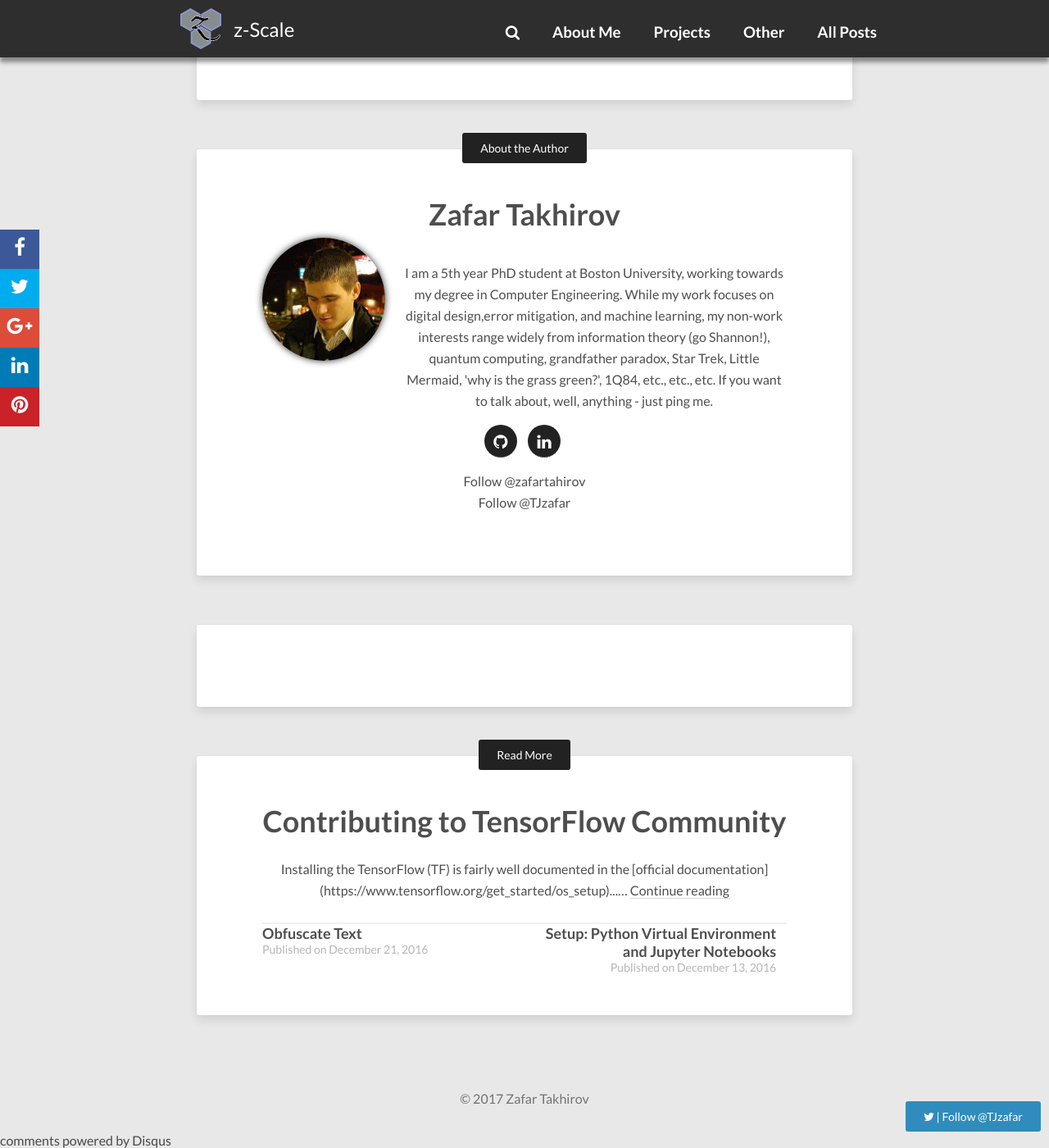
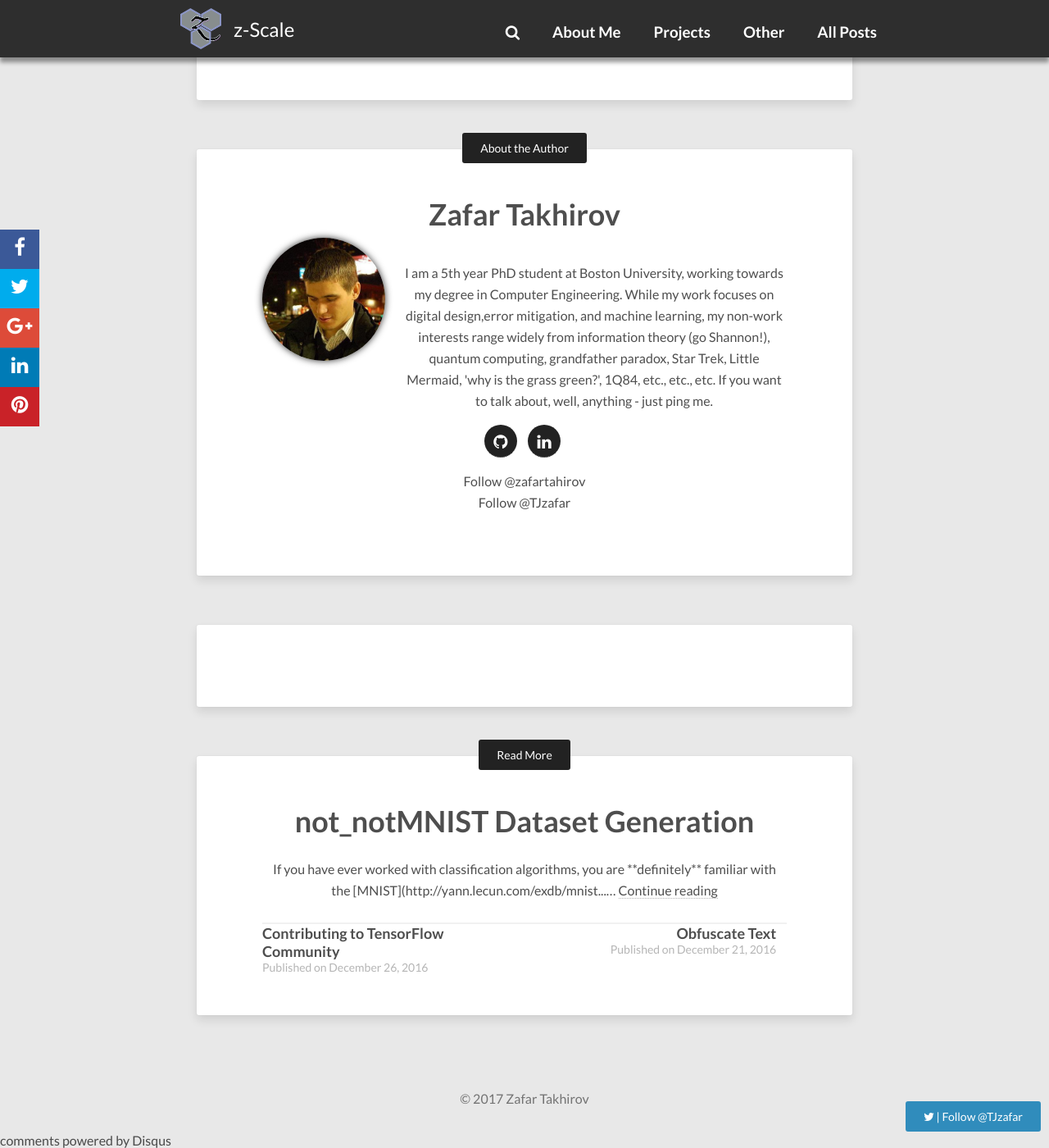
Before and after one commit to zafartahirov/zafartahirov.github.io, a Jekyll site: the page built from _posts/Samples/2013-10-28-feature-image.md, in a window 1280 px wide and 1400 px high, scrolled down 1127 px. Shown: the whole window at 82% size. Built offline with Jekyll 4.4.1, drawn with Linux system fonts in a browser that asks for light colours; nearby versions of some CDN libraries; comment, search, counter and statistics services are not loaded; part of the change alters nothing that is shown.

Commit message:
not_notMNIST added

````diff
--- /dev/null
+++ b/_posts/2017-01-19-not-notmnist-dataset-generation.md
@@ -0,0 +1,154 @@
+---
+layout: post
+title: "not_notMNIST Dataset Generation"
+modified: 2017-01-19 22:44:15 -0800
+tags: [machine learning, notMNIST, classification]
+image:
+  feature: letters.png
+  credit: not_notMNIST GitHub
+  creditlink: https://github.com/zafartahirov/not_notMNIST
+comments:
+share:
+---
+
+If you have ever worked with classification algorithms, you are **definitely** familiar with the [MNIST](http://yann.lecun.com/exdb/mnist/) dataset.
+If you are a little more involved with machine learning and especially classification, you have heard of the [notMNIST](http://yaroslavvb.blogspot.com/2011/09/notmnist-dataset.html) as well.
+
+However, if you always wanted to have your own dataset, but didn't know how to use it -- this post is for you!
+
+<!-- more -->
+**not_notMNIST** is a dataset generator! Everything it needs is an alphabet and whole bunch of fonts. The main advantage is that you can use it to generate a really big dataset with some unicode characters, and train your classifier on that. *If you believe that the dataset you generate is worth spreading, share it* :)
+
+## How to use the generated data?
+
+[Once you generate the data](#how-to-generate-the-data), you can just load the `pickle` file either per character, or for all of the generated data.
+
+The `pickle` file is stored under `$DIR/$WIDTHx$WIDTH.pickle`, where `$DIR` is the output directory (by default `./28x28/`), and `$WIDTH` is the width of image (defaults to `28`). Data has the following format:
+
+- `data['labels']` - Targets
+- `data['images']` - Predictors (square images)
+
+```python
+# -*- coding: utf-8 -*-
+
+import pickle
+import numpy as np
+import matplotlib.pyplot as plt
+
+with open('Demo/Japanese/100x100/100x100.pickle', 'rb') as f:
+  data = pickle.load(f)
+
+labels = data['labels']
+images = data['images']
+
+num_points = len(labels)
+
+f, ax = plt.subplots(2,2)
+for i in range(2):
+  for j in range(2):
+    idx = np.random.randint(num_points)
+    ax[i,j].imshow(images[idx], cmap='Greys_r')
+plt.show()
+```
+
+## How to generate the data
+
+You need several things installed first:
+
+- ImageMagick
+- Python 2.7+
+  - numpy
+  - scipy
+  - pickle
+
+The installation for the prerequisites would depend on your OS, and is outside of the scope of the current post :)
+
+### List of arguments
+
+{% highlight raw %}
+-a <string>, --alphabet <string>
+  What alphabet to generate. Every character needs to be unique
+  Defaults to [a-zA-Z0-9] characters
+  Is overridden by --af or --alphabetfile
+-af <file name>, --alphabetfile <file name>
+  Open the alphabet from <file name>
+  Is overridden by -a or --alphabet
+
+-d <dir name>, --directory <dir name>
+  Where to save the generated images
+  Defaults to a new directory with the current dimensions as a name
+
+-e <font name>, --exclude <font name>
+  Exclude a font. Can be stacked
+-ef <file name>, --excludefile <file name>
+  Exclude all fonts from the file
+
+-f <font name>, --font <font name>
+  Font names to generate images for (could be location of a font)
+-ff <file name>, --fontfile <file name>
+  File with font names to load in a list
+-fd <font dir>, --fontdir <font dir>
+  Directory with the fonts you want to use. The supported extensions
+  are 'ttf,ttc,otf'. You can modify it below in the code
+
+-h, --help
+  Print this help and exit
+
+-w <number>, --width <number>
+  Image width (and height). A square image is generated.
+{% endhighlight %}
+
+To learn how to use it, let's go through some examples. You can see the Demo files [on GitHub](https://github.com/zafartahirov/not_notMNIST)
+
+### Example 1
+
+{% highlight bash %}
+./not_notMNIST
+{% endhighlight %}
+
+This is a default run. It will take all possible fonts that it can find, and it will try to generate 28x28 images for every alpha-numeric character. The results will be stored in the `28x28` directory.
+
+### Example 2
+
+{% highlight bash %}
+./not_notMNIST -a AbzZ -f Arial -w 100
+{% endhighlight %}
+
+This one uses 3 new arguments:
+
+- `-a AbzZ` tells the scripts to generate data for the letters `A`, `b`, `z`, and `Z`
+- `-f Arial` We want only a single font, and it is `Arial`
+- `-w 100` Images should be of size `100x100`
+
+### Example 3
+{% highlight bash %}
+./not_notMNIST \
+  -w 28 \
+  -d Demo/Japanese/28x28 \
+  -af Demo/Japanese/japanese.alphabet \
+  -ff Demo/Japanese/japanese.fonts
+{% endhighlight %}
+
+This one is more complex
+
+- `-d` specifies the output directory to be `Demo/Japanese/28x28`
+- `-af` tells the script that there is a file with an alphabet `Demo/Japanese/japanese.alphabet`
+- `-ff` specifies a file with a list of fonts `Demo/Japanese/japanese.fonts`.
+
+If we new where the fonts are located, we could have used `-fd` parameter to use all the fonts in there.
+
+### Example 4
+
+Suppose that you want to use all the fonts in the list except 1 (or whatever number). Use `-e` argument (or `-ef`):
+
+{% highlight bash %}
+./not_notMNIST -a AbzZ -e Arial -w 100
+{% endhighlight %}
+
+would use all installed fonts EXCEPT `Arial`
+
+## Call for Contributions
+
+I have written this tool for my own work in ~a night. I would appreciate if you could submit any [Issues](https://github.com/zafartahirov/not_notMNIST/issues) or [PRs](https://github.com/zafartahirov/not_notMNIST/issues).
+
+This work is still in progress...
--- a/_sass/_page.scss
+++ b/_sass/_page.scss
@@ -398,6 +398,8 @@ ul.social-buttons li a:active {
 	}
 	img {
 		@include border-radius(3px,0,0,3px); // round image corners
+		display:block;
+    margin:auto;
 	}
 }
 
````
Also changed, not shown: images/letters.png (added).
